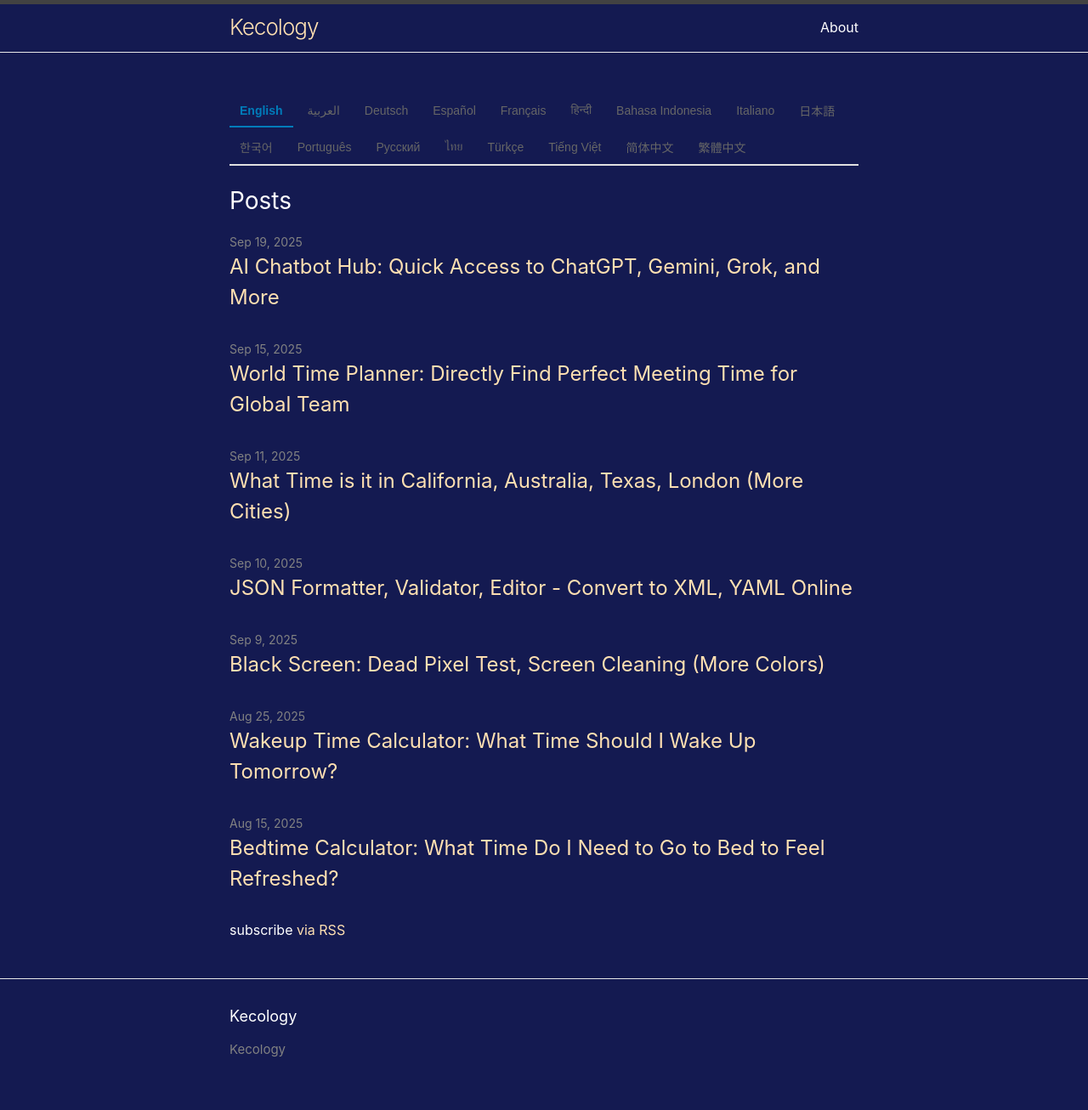
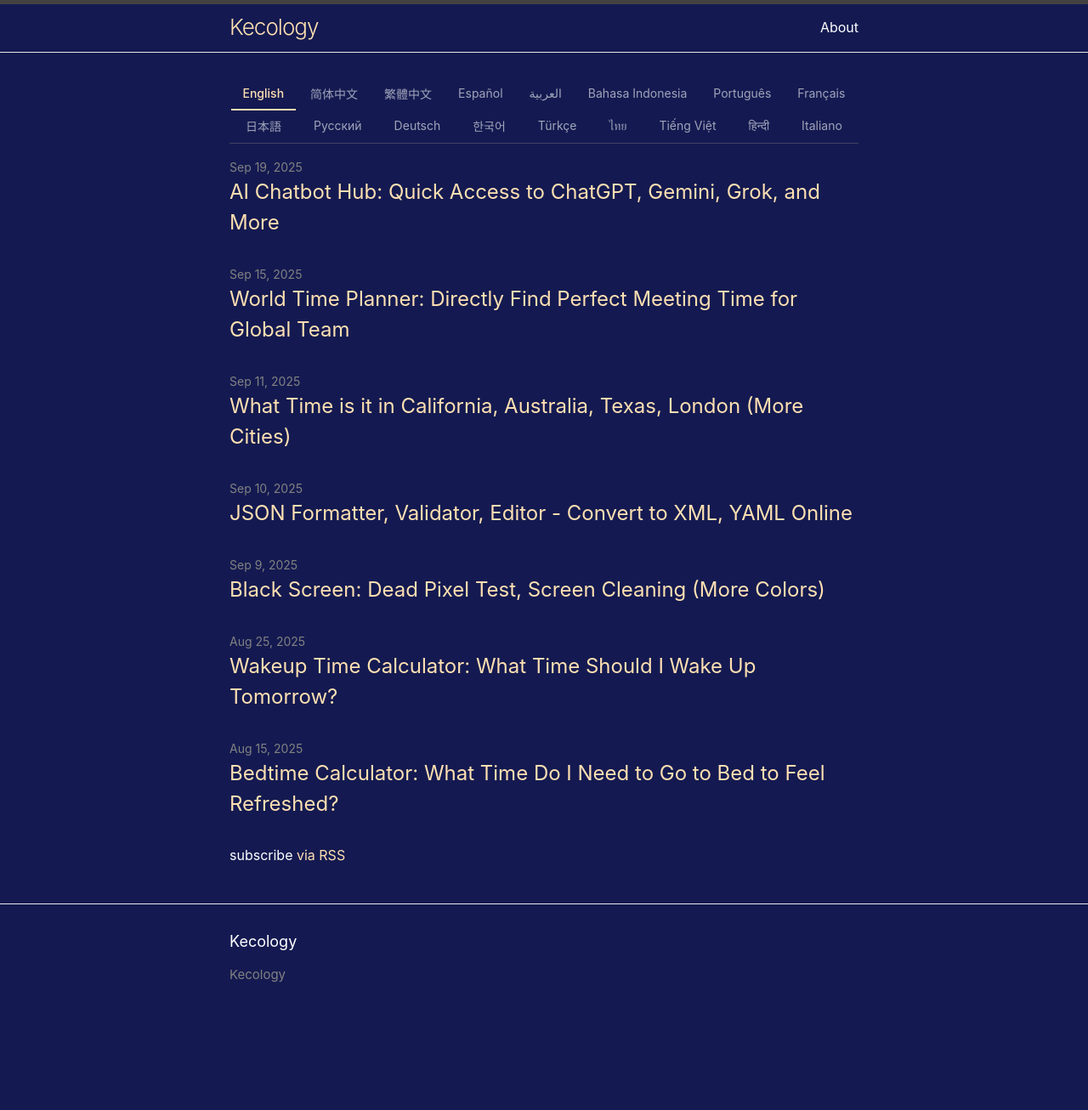
Before and after one commit to lijiaocn/kecology.com, a Jekyll site: the page built from index.markdown, in a window 1280 px wide. Shown: the whole page at 85% size. Built offline with Jekyll 4.4.1, drawn with Linux system fonts in a browser that asks for light colours; after the commit the page ends 1218 px from its top, so only the background shows below that.

Commit message:
优化home页面

```diff
--- a/_layouts/home.html
+++ b/_layouts/home.html
@@ -11,8 +11,8 @@ layout: default
 
   {%- if site.posts.size > 0 -%}
     <!-- 多语言标签页 -->
-    {%- assign languages = "en,ar,de,es,fr,hi,id,it,ja,ko,pt,ru,th,tr,vi,zh-CN,zh-TW" | split: "," -%}
-    {%- assign language_names = "English,العربية,Deutsch,Español,Français,हिन्दी,Bahasa Indonesia,Italiano,日本語,한국어,Português,Русский,ไทย,Türkçe,Tiếng Việt,简体中文,繁體中文" | split: "," -%}
+    {%- assign languages = "en,zh-CN,zh-TW,es,ar,id,pt,fr,ja,ru,de,ko,tr,th,vi,hi,it" | split: "," -%}
+    {%- assign language_names = "English,简体中文,繁體中文,Español,العربية,Bahasa Indonesia,Português,Français,日本語,Русский,Deutsch,한국어,Türkçe,ไทย,Tiếng Việt,हिन्दी,Italiano" | split: "," -%}
     <div class="language-tabs">
       {%- for i in (0..languages.size) -%}
         {%- if i < languages.size -%}
@@ -28,7 +28,7 @@ layout: default
 
     <!-- 引入多语言标签页脚本 -->
     <script src="{{ '/assets/js/home.js' | relative_url }}"></script>
-    <h2 class="post-list-heading">{{ page.list_title | default: "Posts" }}</h2>
+    <h2 class="post-list-heading">{{ page.list_title }}</h2>
 
     <!-- 动态生成所有语言的文章列表 -->
     {%- for i in (0..languages.size) -%}
--- a/assets/css/home.css
+++ b/assets/css/home.css
@@ -1,33 +1,58 @@
 .language-tabs {
-  margin: 20px 0;
-  border-bottom: 2px solid #e1e1e1;
+  border-bottom: 1px solid rgba(255, 224, 178, 0.2);
   display: flex;
   flex-wrap: wrap;
-  gap: 5px;
+  gap: 0;
+  overflow-x: auto;
+  -webkit-overflow-scrolling: touch;
+  justify-content: space-around;
 }
 
 .tab-button {
-  background: none;
+  background: transparent;
   border: none;
-  padding: 8px 12px;
+  padding: 8px 14px;
   cursor: pointer;
   font-size: 14px;
-  color: #666;
+  color: rgba(255, 255, 255, 0.6);
   border-bottom: 2px solid transparent;
-  transition: all 0.3s ease;
+  transition: color 0.15s ease, border-color 0.15s ease;
   white-space: nowrap;
-  border-radius: 4px 4px 0 0;
+  border-radius: 0;
+  position: relative;
+  min-width: fit-content;
+  font-family: inherit;
 }
 
 .tab-button:hover {
-  color: #333;
-  background-color: #f5f5f5;
+  color: rgba(255, 224, 178, 0.9);
+  background-color: transparent;
 }
 
 .tab-button.active {
-  color: #007cba;
-  border-bottom-color: #007cba;
-  font-weight: bold;
+  color: #FFE0B2;
+  border-bottom-color: #FFE0B2;
+  font-weight: 500;
+}
+
+/* 响应式设计 */
+@media (max-width: 768px) {
+  .language-tabs {
+    margin: 20px 0 16px 0;
+    gap: 0;
+  }
+
+  .tab-button {
+    padding: 10px 14px;
+    font-size: 13px;
+  }
+}
+
+@media (max-width: 480px) {
+  .tab-button {
+    padding: 8px 12px;
+    font-size: 12px;
+  }
 }
 
 .post-list {
--- a/assets/js/home.js
+++ b/assets/js/home.js
@@ -8,21 +8,27 @@ document.addEventListener('DOMContentLoaded', function() {
     englishList.classList.add('show');
   }
 
-  tabButtons.forEach(button => {
-    button.addEventListener('click', function() {
+  // 切换标签页函数
+  function switchTab(activeButton) {
     // 移除所有活动状态
     tabButtons.forEach(btn => btn.classList.remove('active'));
     postLists.forEach(list => list.classList.remove('show'));
 
     // 添加当前按钮的活动状态
-      this.classList.add('active');
+    activeButton.classList.add('active');
 
     // 显示对应语言的文章列表
-      const selectedLang = this.getAttribute('data-lang');
+    const selectedLang = activeButton.getAttribute('data-lang');
     const targetList = document.querySelector(`.post-list[data-lang="${selectedLang}"]`);
     if (targetList) {
       targetList.classList.add('show');
     }
+  }
+
+  // 绑定点击事件
+  tabButtons.forEach(button => {
+    button.addEventListener('click', function() {
+      switchTab(this);
     });
   });
 });
```
Lines whose indentation alone changed are shown as unchanged.
